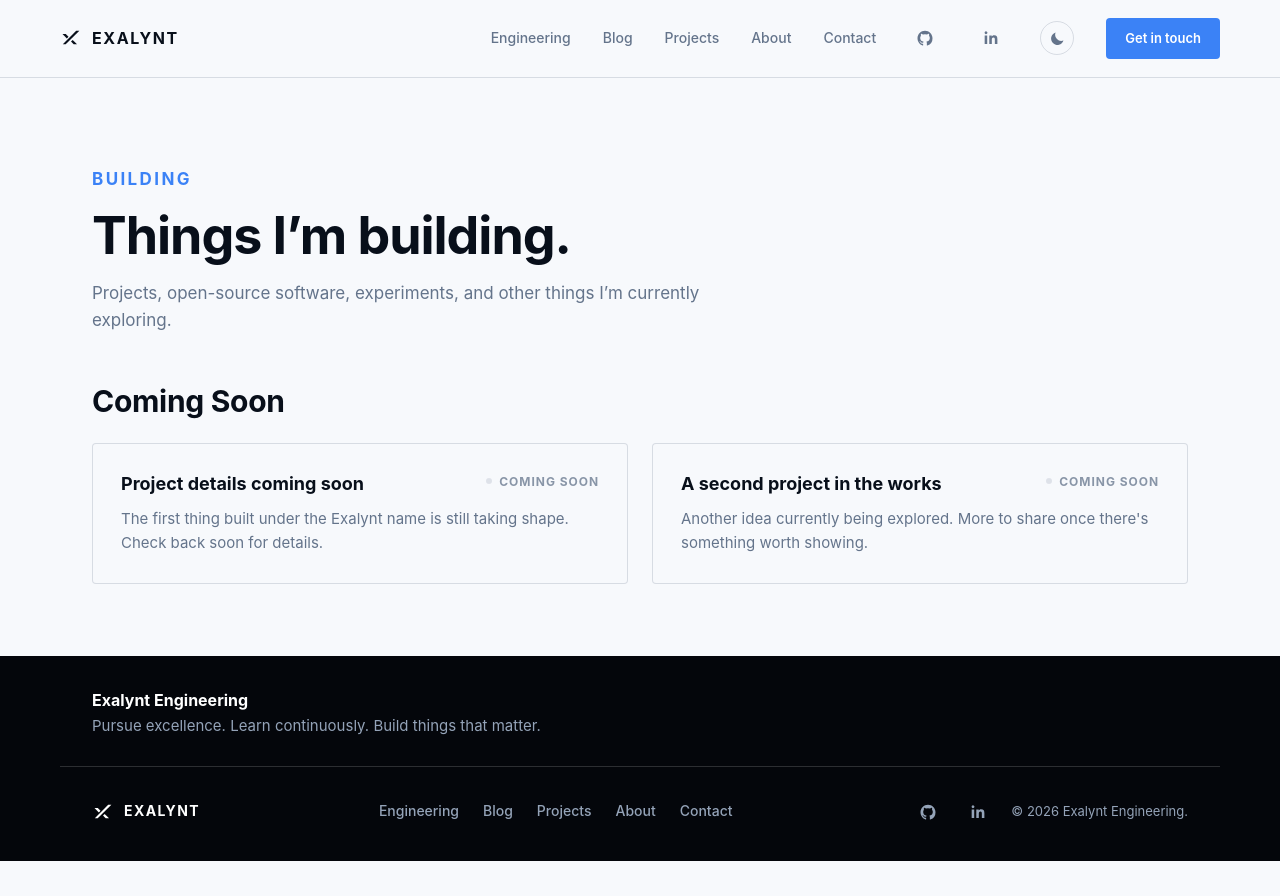
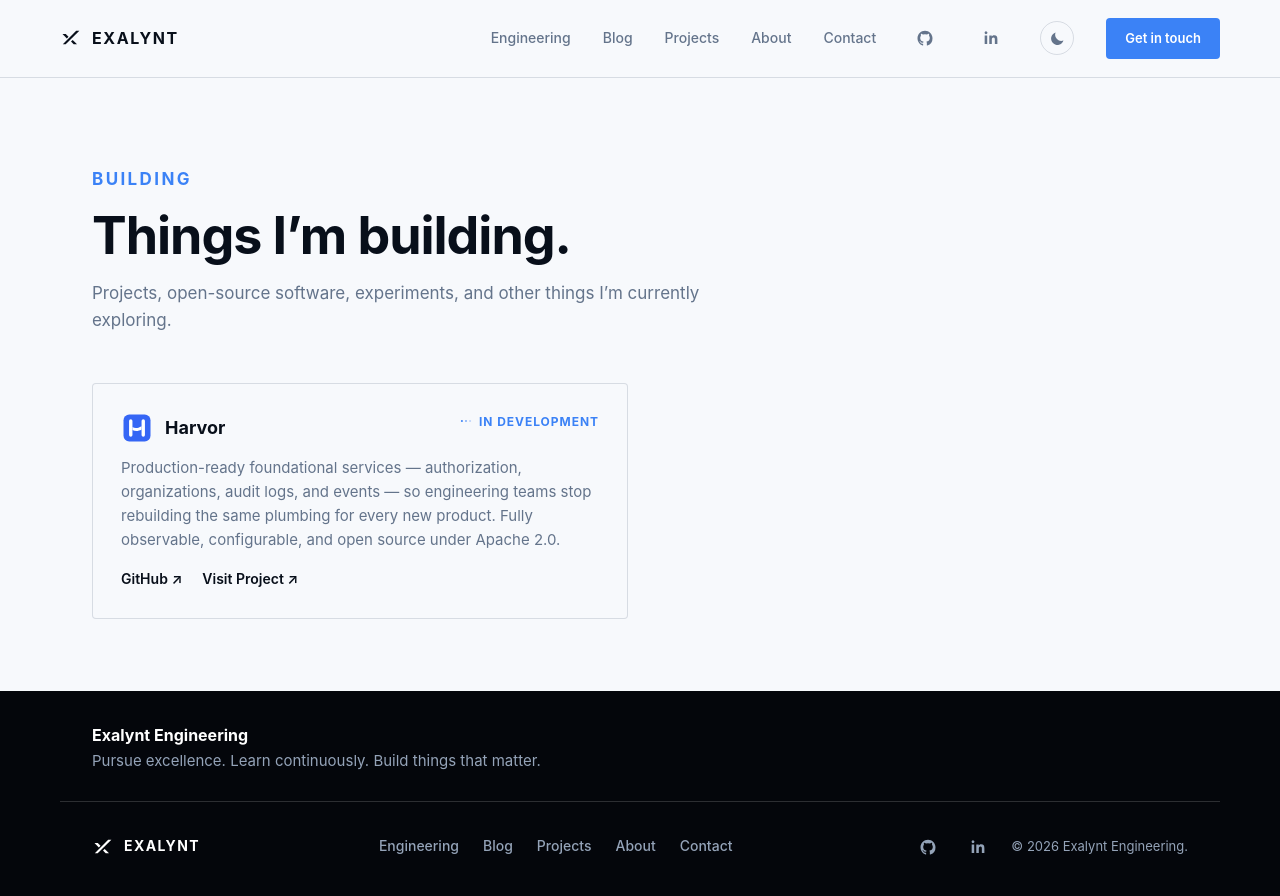
Before and after one commit to exalynt/site, a React (Vite) app: page /projects in a window 1280 px wide. Before the commit the page ends 861 px from the top, so only its background shows below. Built offline with nearby package versions, Linux system fonts and the light colour scheme.

Commit message:
Add harvor project

```diff
--- a/src/App.css
+++ b/src/App.css
@@ -829,20 +829,18 @@
 .status {
   display: flex;
   align-items: center;
-  gap: 7px;
+  gap: 6px;
   font-size: 12px;
   font-weight: 700;
   letter-spacing: 0.08em;
   text-transform: uppercase;
   color: var(--text);
+}
 
-  &::before {
-    content: "";
-    width: 6px;
-    height: 6px;
-    border-radius: 50%;
-    background: var(--border);
-  }
+.status-icon {
+  width: 14px;
+  height: 14px;
+  flex-shrink: 0;
 }
 
 .status-live {
@@ -956,18 +954,6 @@
 }
 
 /* Project cards — shared between the homepage "Building" preview and /projects */
-.project-group {
-  margin-top: 48px;
-
-  &:first-of-type {
-    margin-top: 0;
-  }
-
-  h2 {
-    margin: 0 0 24px;
-  }
-}
-
 .project-grid {
   display: grid;
   grid-template-columns: repeat(2, 1fr);
@@ -983,12 +969,42 @@
   border: 1px solid var(--border);
   border-radius: 4px;
   background: var(--bg);
+  transition:
+    transform 0.25s ease,
+    border-color 0.25s ease,
+    background-color 0.25s ease,
+    box-shadow 0.25s ease;
 
   p {
     font-size: 15px;
     line-height: 1.6;
     margin: 12px 0 0;
     color: var(--text);
+  }
+
+  &:hover {
+    transform: translateY(-6px);
+    border-color: var(--accent);
+    background: var(--bg-alt);
+    box-shadow:
+      0 24px 48px -24px rgb(59 130 246 / 35%),
+      0 12px 24px -16px rgb(0 0 0 / 22%);
+  }
+
+  &:hover h3 {
+    color: var(--accent);
+  }
+
+  &:hover .project-card-logo {
+    transform: scale(1.06);
+  }
+
+  @media (prefers-reduced-motion: reduce) {
+    transition: border-color 0.25s ease, background-color 0.25s ease;
+
+    &:hover {
+      transform: none;
+    }
   }
 }
 
@@ -1000,19 +1016,32 @@
 
   h3 {
     margin: 0;
+    transition: color 0.25s ease;
   }
 }
 
+.project-card-title {
+  display: flex;
+  align-items: center;
+  gap: 12px;
+  min-width: 0;
+}
+
+.project-card-logo {
+  width: 32px;
+  height: 32px;
+  flex-shrink: 0;
+  border-radius: 8px;
+  transition: transform 0.25s ease;
+}
+
 .project-status-active,
+.project-status-in-development,
 .project-status-open-source,
 .project-status-maintained,
 .project-status-experiment {
   color: var(--accent);
   flex-shrink: 0;
-
-  &::before {
-    background: var(--accent);
-  }
 }
 
 .project-status-coming-soon,
--- a/src/content/projects.ts
+++ b/src/content/projects.ts
@@ -3,7 +3,13 @@
 // actual project before it ships, or delete the entry if it's not ready.
 
 export type ProjectStatus =
-  "active" | "open-source" | "experiment" | "coming-soon" | "maintained" | "archived";
+  | "active"
+  | "in-development"
+  | "open-source"
+  | "experiment"
+  | "coming-soon"
+  | "maintained"
+  | "archived";
 
 export type Project = {
   name: string;
@@ -20,23 +26,21 @@
 
 export const projects: Project[] = [
   {
-    name: "Project details coming soon",
+    name: "Harvor",
+    slug: "harvor",
     description:
-      "The first thing built under the Exalynt name is still taking shape. Check back soon for details.",
-    status: "coming-soon",
-    featured: true,
-  },
-  {
-    name: "A second project in the works",
-    description:
-      "Another idea currently being explored. More to share once there's something worth showing.",
-    status: "coming-soon",
+      "Production-ready foundational services — authorization, organizations, audit logs, and events — so engineering teams stop rebuilding the same plumbing for every new product. Fully observable, configurable, and open source under Apache 2.0.",
+    status: "in-development",
+    website: "https://harvor.io",
+    github: "https://github.com/harvor-io",
+    logo: "/harvor-logo.svg",
     featured: true,
   },
 ];
 
 export const STATUS_LABEL: Record<ProjectStatus, string> = {
   active: "Active",
+  "in-development": "In Development",
   "open-source": "Open Source",
   experiment: "Experiment",
   "coming-soon": "Coming Soon",
@@ -46,6 +50,7 @@
 
 export const STATUS_GROUPS: { status: ProjectStatus; title: string }[] = [
   { status: "active", title: "Active" },
+  { status: "in-development", title: "In Development" },
   { status: "open-source", title: "Open Source" },
   { status: "experiment", title: "Experiments" },
   { status: "coming-soon", title: "Coming Soon" },
--- a/src/icons.tsx
+++ b/src/icons.tsx
@@ -173,6 +173,89 @@
   );
 }
 
+export function LiveSignalIcon({ className }: { className?: string }) {
+  return (
+    <svg className={className} viewBox="0 0 24 24" fill="none" aria-hidden="true">
+      <circle cx="12" cy="12" r="2.2" fill="currentColor" />
+      <path
+        stroke="currentColor"
+        strokeWidth="1.5"
+        strokeLinecap="round"
+        d="M8.3 8.3a5.2 5.2 0 0 0 0 7.4M15.7 8.3a5.2 5.2 0 0 1 0 7.4M5.4 5.4a9.3 9.3 0 0 0 0 13.2M18.6 5.4a9.3 9.3 0 0 1 0 13.2"
+      />
+    </svg>
+  );
+}
+
+export function ProgressDotsIcon({ className }: { className?: string }) {
+  return (
+    <svg className={className} viewBox="0 0 24 24" fill="currentColor" aria-hidden="true">
+      <circle cx="5" cy="12" r="1.8" />
+      <circle cx="12" cy="12" r="1.8" opacity="0.6" />
+      <circle cx="19" cy="12" r="1.8" opacity="0.3" />
+    </svg>
+  );
+}
+
+export function FlaskIcon({ className }: { className?: string }) {
+  return (
+    <svg className={className} viewBox="0 0 24 24" fill="none" aria-hidden="true">
+      <path
+        stroke="currentColor"
+        strokeWidth="1.6"
+        strokeLinecap="round"
+        strokeLinejoin="round"
+        d="M9.5 3.5h5M10 3.5v6.2L5.8 17a2 2 0 0 0 1.7 3h9a2 2 0 0 0 1.7-3L14 9.7V3.5"
+      />
+      <path stroke="currentColor" strokeWidth="1.4" strokeLinecap="round" d="M7.8 14.5h8.4" />
+    </svg>
+  );
+}
+
+export function ClockIcon({ className }: { className?: string }) {
+  return (
+    <svg className={className} viewBox="0 0 24 24" fill="none" aria-hidden="true">
+      <circle cx="12" cy="12" r="8.5" stroke="currentColor" strokeWidth="1.6" />
+      <path stroke="currentColor" strokeWidth="1.6" strokeLinecap="round" d="M12 7.5V12l3.3 2" />
+    </svg>
+  );
+}
+
+export function ShieldCheckIcon({ className }: { className?: string }) {
+  return (
+    <svg className={className} viewBox="0 0 24 24" fill="none" aria-hidden="true">
+      <path
+        stroke="currentColor"
+        strokeWidth="1.6"
+        strokeLinejoin="round"
+        d="M12 3.5 18.5 6v5.5c0 4.4-2.8 7.6-6.5 9-3.7-1.4-6.5-4.6-6.5-9V6Z"
+      />
+      <path
+        stroke="currentColor"
+        strokeWidth="1.6"
+        strokeLinecap="round"
+        strokeLinejoin="round"
+        d="M9 12.2l2 2 4-4.4"
+      />
+    </svg>
+  );
+}
+
+export function ArchiveIcon({ className }: { className?: string }) {
+  return (
+    <svg className={className} viewBox="0 0 24 24" fill="none" aria-hidden="true">
+      <path stroke="currentColor" strokeWidth="1.6" strokeLinejoin="round" d="M4 5.5h16v3.4H4z" />
+      <path
+        stroke="currentColor"
+        strokeWidth="1.6"
+        strokeLinejoin="round"
+        d="M5.5 8.9v9.1a.7.7 0 0 0 .7.7h11.6a.7.7 0 0 0 .7-.7V8.9"
+      />
+      <path stroke="currentColor" strokeWidth="1.6" strokeLinecap="round" d="M10 12.6h4" />
+    </svg>
+  );
+}
+
 export function GitHubIcon({ className }: { className?: string }) {
   return (
     <svg className={className} viewBox="0 0 24 24" fill="currentColor" aria-hidden="true">
--- a/src/pages/Projects.tsx
+++ b/src/pages/Projects.tsx
@@ -1,11 +1,44 @@
-import { projects, STATUS_GROUPS, STATUS_LABEL, type Project } from "../content/projects";
+import type { ComponentType } from "react";
+import {
+  ArchiveIcon,
+  ClockIcon,
+  FlaskIcon,
+  GitHubIcon as GitHubStatusIcon,
+  LiveSignalIcon,
+  ProgressDotsIcon,
+  ShieldCheckIcon,
+} from "../icons";
+import {
+  projects,
+  STATUS_GROUPS,
+  STATUS_LABEL,
+  type Project,
+  type ProjectStatus,
+} from "../content/projects";
+
+const STATUS_ICON: Record<ProjectStatus, ComponentType<{ className?: string }>> = {
+  active: LiveSignalIcon,
+  "in-development": ProgressDotsIcon,
+  "open-source": GitHubStatusIcon,
+  experiment: FlaskIcon,
+  "coming-soon": ClockIcon,
+  maintained: ShieldCheckIcon,
+  archived: ArchiveIcon,
+};
 
 export function ProjectCard({ project }: { project: Project }) {
+  const StatusIcon = STATUS_ICON[project.status];
   return (
     <div className="project-card">
       <div className="project-card-head">
-        <h3>{project.name}</h3>
+        <div className="project-card-title">
+          {project.logo && (
+            <img src={project.logo} alt="" className="project-card-logo" />
+          )}
+          <h3>{project.name}</h3>
+        </div>
         <span className={`status project-status-${project.status}`}>
+          <StatusIcon className="status-icon" />
           {STATUS_LABEL[project.status]}
         </span>
       </div>
@@ -44,20 +77,13 @@
           </p>
         </div>
 
-        {STATUS_GROUPS.map(({ status, title }) => {
-          const group = projects.filter((project) => project.status === status);
-          if (group.length === 0) return null;
-          return (
-            <div className="project-group" key={status}>
-              <h2>{title}</h2>
-              <div className="project-grid">
-                {group.map((project) => (
-                  <ProjectCard project={project} key={project.slug ?? project.name} />
-                ))}
-              </div>
-            </div>
-          );
-        })}
+        <div className="project-grid">
+          {STATUS_GROUPS.flatMap(({ status }) =>
+            projects.filter((project) => project.status === status)
+          ).map((project) => (
+            <ProjectCard project={project} key={project.slug ?? project.name} />
+          ))}
+        </div>
       </div>
     </section>
   );
```
Also changed, not shown: public/harvor-logo.svg (added).
